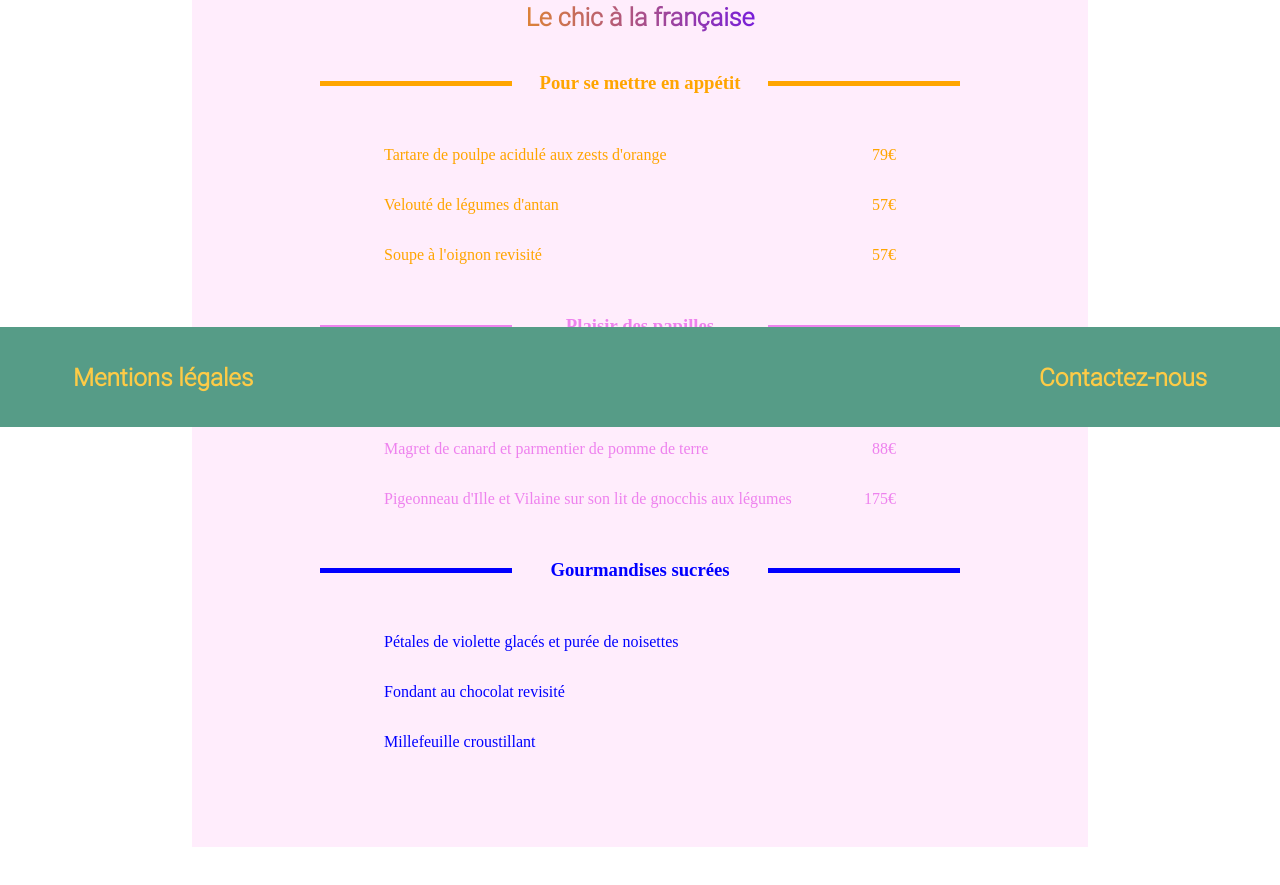
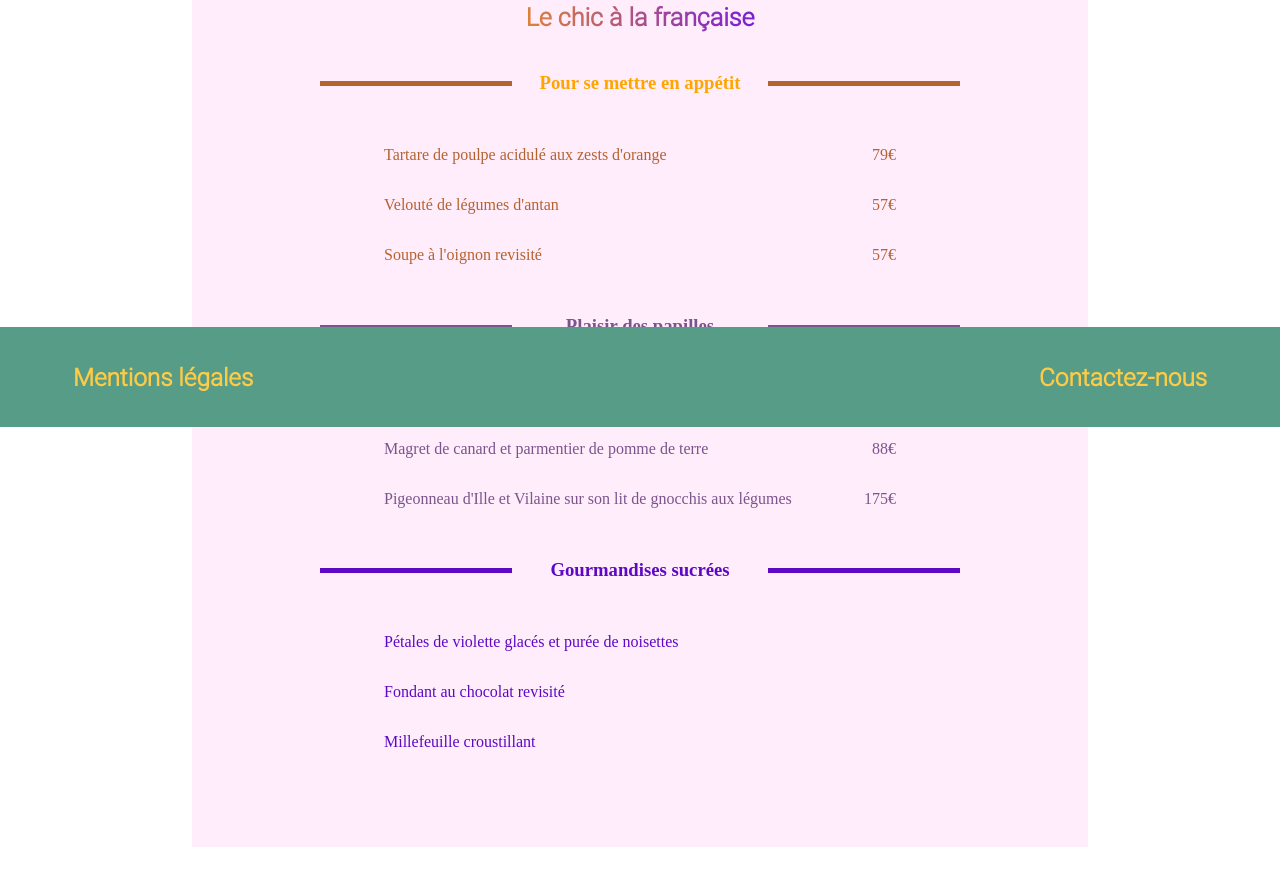
Before and after one commit to Sebastienoc/Menu-homyfood, a website: page Le_chic_à_la_française.html in a window 1280 px wide. Shown: the part 373-1258 px from the top of the page. Drawn offline with Linux system fonts and the light colour scheme.

Commit message:
Modification graphique

```diff
--- a/scss/main.scss
+++ b/scss/main.scss
@@ -28,7 +28,7 @@ $main-color-text: #FDCB46;
 @font-face
 {
 	font-family: 'policemenu1';
-	src: url('england.ttf');
+	src: url('Courgette-Regular.ttf');
 }
 @font-face
 {
@@ -38,7 +38,7 @@ $main-color-text: #FDCB46;
 @font-face
 {
 	font-family: 'policemenu3-4';
-	src: url('AlexBrush-Regular.ttf');
+	src: url('DancingScript-Regular.ttf');
 }
 
 @font-face
@@ -50,6 +50,11 @@ $main-color-text: #FDCB46;
 {
 	font-family: 'index';
 	src: url('Roboto-Light.ttf');
+}
+@font-face
+{
+	font-family: 'palette';
+	src: url('KaushanScript-Regular.ttf');
 }
 body
 {
@@ -162,7 +167,7 @@ header h1
 
 .menu__4
 {
-	font-family: 'policemenu3-4';
+	font-family: 'palette';
 	color: green;
 	a
 	{
--- a/scss/menu.scss
+++ b/scss/menu.scss
@@ -3,7 +3,7 @@ $main-color-text: #FDCB46;
 @font-face
 {
 	font-family: 'policemenu1';
-	src: url('england.ttf');
+	src: url('Courgette-Regular.ttf');
 }
 
 @font-face
@@ -119,7 +119,10 @@ a
 		color: transparent;
 		font-size: 70px;
 	}
-
+	p{
+		font-family: 'policemenu3-4';
+		font-size: x-large;
+	}
 	ul
 	{
 		padding-left: 10%;
@@ -152,10 +155,12 @@ a
 		text-align: center;
 		font-family: 'policemenu1';
 		font-size: 50px;
+		margin-left: -5%;
 	}
 
 	h3
 	{
+		font-family: 'policemenu1';
 		text-align: center;
 		&:after
 		{
@@ -190,7 +195,7 @@ a
 	display: flex;
 	align-items: center;
 	margin-left: -100%;
-	justify-content: space-around;
+	justify-content: space-evenly;
 }
 
 /* Le chic à la française*/
@@ -227,27 +232,27 @@ a
 		}
 	}
 .p1color{
-	color: orange;
+	color: #B5622F;
 }
 .p2color{
-	color: violet;
+	color: #7B548C;
 }
 .p3color{
-	color: blue;
+	color: #5D08C4;
 }
 	.couleurchic1::before, .couleurchic1::after
 	{
-		background-color: orange;
+		background-color: #B5622F;
 	}
 
 	.couleurchic2::before, .couleurchic2::after
 	{
-		background-color: violet;
+		background-color: #7B548C;
 	}
 
 	.couleurchic3::before, .couleurchic3::after
 	{
-		background-color: blue;
+		background-color: #5D08C4;
 	}
 	h2
 	{
@@ -275,7 +280,7 @@ a
 		{
 			width: 0px;
 			height: 2px;
-			background-color: orange;
+			background-color: #B5622F;
 			content: "";
 			display: block;
 			transition: width 1s;
@@ -294,7 +299,7 @@ a
 		{
 			width: 0px;
 			height: 2px;
-			background-color: violet;
+			background-color: #7B548C;
 			content: "";
 			display: block;
 			transition: width 1s;
@@ -314,7 +319,7 @@ a
 	{
 		width: 0px;
 		height: 2px;
-		background-color: blue;
+		background-color: #5D08C4;
 		content: "";
 		display: block;
 		transition: width 1s;
@@ -344,12 +349,12 @@ a
 
 .couleurchic2
 {
-	color: violet;
+	color: #7B548C;
 }
 
 .couleurchic3
 {
-	color: blue;
+	color: #5D08C4;
 }
 
 /* Le délice des papilles*/
```
Also changed, not shown: DancingScript-Regular.ttf (added), KaushanScript-Regular.ttf (added), menu.css, style.css, 2 other files.
